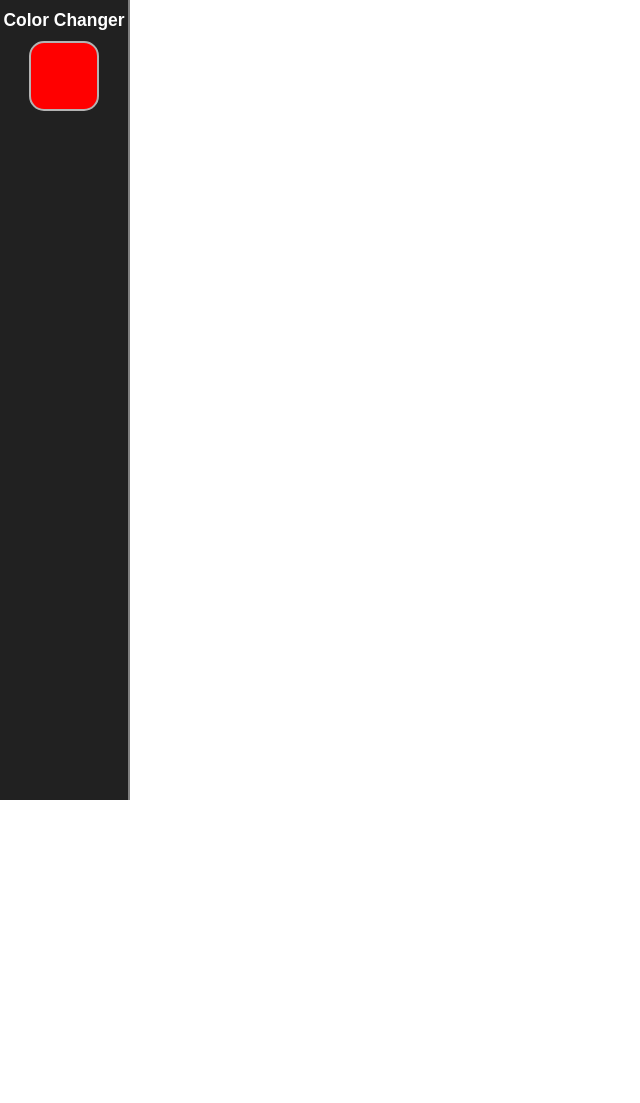
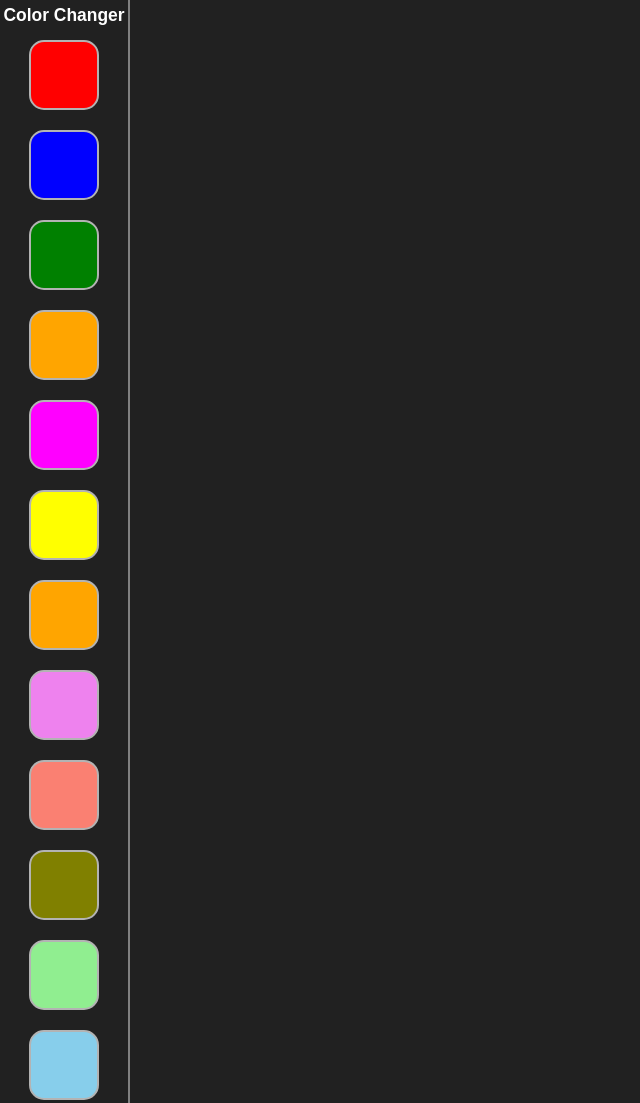
Before and after one commit to BlackSarkk/JS-projects, a plain HTML site: page 01_colorChanger/index.html in a window 1280 px wide. Shown: the top 1103 px of the page, without its empty margins (0-640 px from the left). Before the commit the page ends 800 px from the top, so only its background shows below. Drawn offline with Linux system fonts and the light colour scheme.

Commit message:
Complete the  colorChanger js project

```diff
--- a/01_colorChanger/script.js
+++ b/01_colorChanger/script.js
@@ -1,18 +1,21 @@
-const colorArr = [blue, green, pink, magenta, yellow, orange, violet, salmon, olive, peach]
+const colorArr = ['blue', 'green', 'orange', 'magenta', 'yellow', 'orange', 'violet', 'salmon', 'olive', 'lightgreen', "skyblue", "brown", "#f4c2c2"]
 const body = document.querySelector('body')
 const li = document.querySelectorAll('li')      // All is needed here without All forEach will throw error coz forEach expects an iterable object
 const ul = document.querySelector('ul')
 
 
 
-li.forEach((btn)=>{
-    btn.addEventListener("click", (e)=>{
+ul.addEventListener("click", (e)=>{
+    if(e.target.tagName==="LI"){
         body.style.backgroundColor = e.target.id
-    })
-})
+    }
+}, false)
 
 
 
-
-
-// now need to render buttons from that array
+colorArr.forEach((i)=>{
+    const newLi = document.createElement('li')
+    newLi.id = i
+    newLi.style.backgroundColor = i
+    ul.appendChild(newLi)
+})
--- a/01_colorChanger/style.css
+++ b/01_colorChanger/style.css
@@ -5,18 +5,18 @@
 }
 
 body{
-    background-color: #ffffff;
+    background-color: #212121;
     color: white;
     font-family: sans-serif;
     font-size: 21px;
 }
 
 ul{
-    padding-top: 10px;
+    padding: 30px 10px 0px 10px;
     /* border: 2px solid red; */
     width: 130px;
-    height: 100vh;
-    position: fixed;
+    /* height: 100vh; */
+    /* position: fixed; */
     display: flex;
     flex-direction: column;
     align-items: center;
@@ -36,6 +36,23 @@ li{
     cursor: pointer;
 }
 
+li:hover{
+    transform: scale(1.1);
+    transition: transform 0.1s linear;
+}
+
+h5{
+    top: 0;
+    background-color: #212121;
+    position: fixed;
+    height: 30px;
+    display: flex;
+    align-items: center;
+    justify-content: center;
+    text-align: center;
+    z-index: 100;
+}
+
 #red{
     background-color: red;
 }
```
